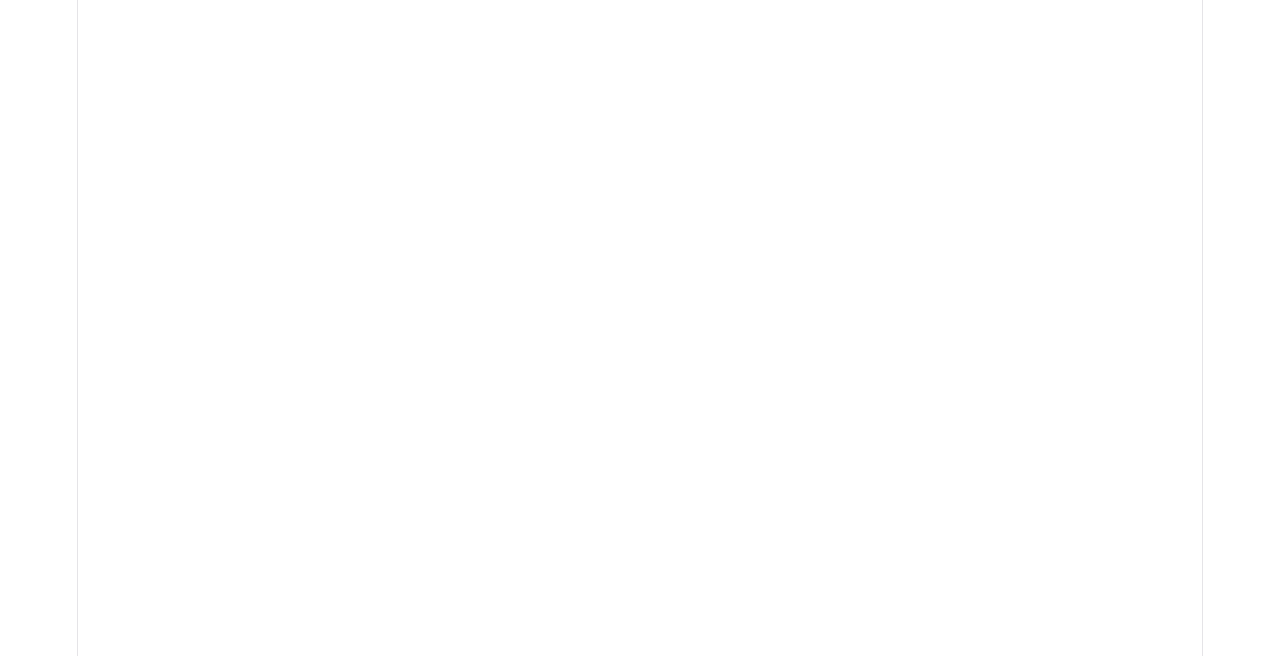
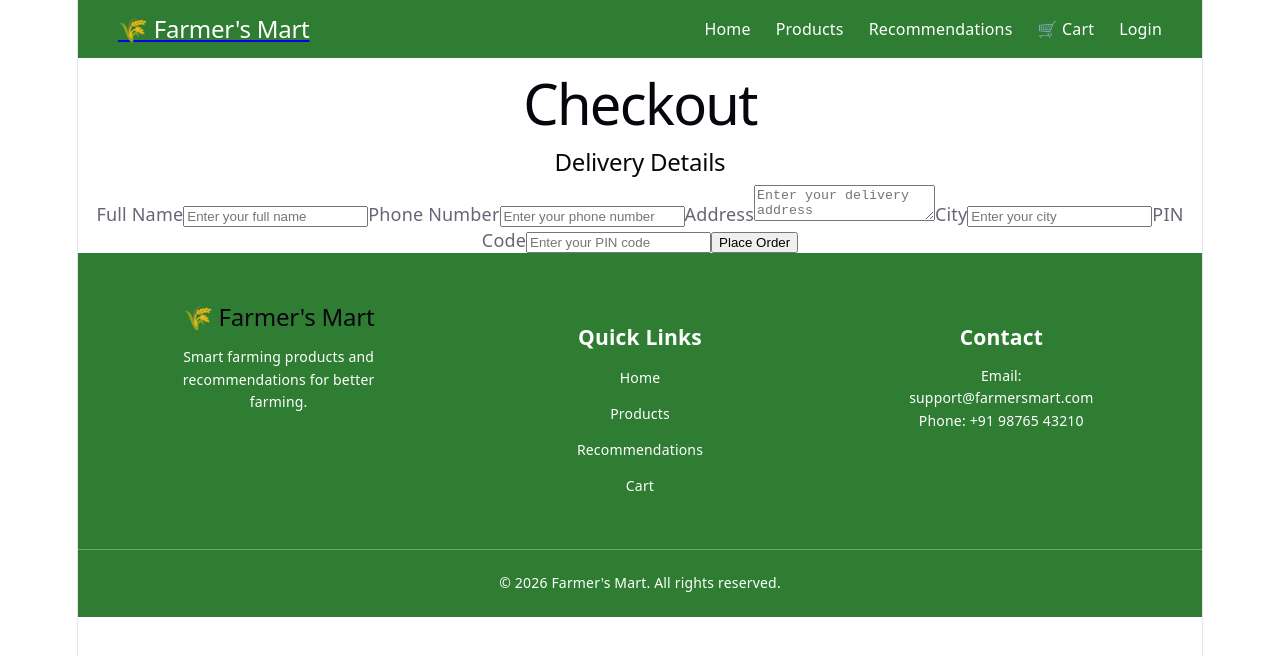
Before and after one commit to Divyansh-00/Farmers-Ecom, a React (Vite) app in the folder client/: page /checkout in a window 1280 px wide. Before the commit this address had no page. Shown: the top 656 px of the page. Built offline with nearby package versions, Linux system fonts and the light colour scheme.

Commit message:
checkout in process

```diff
--- a/client/src/App.jsx
+++ b/client/src/App.jsx
@@ -6,6 +6,7 @@ import Recommendations from "./pages/Recommendations";
 import Cart from "./pages/Cart";
 import Login from "./pages/Login";
 import { CartProvider } from "./context/CartContext";
+import Checkout from "./pages/Checkout";
 
 function App() {
     return (
@@ -20,6 +21,7 @@ function App() {
                     />
                     <Route path="/cart" element={<Cart />} />
                     <Route path="/login" element={<Login />} />
+                    <Route path="/checkout" element={<Checkout />} />
                 </Routes>
             </BrowserRouter>
         </CartProvider>
--- a/client/src/pages/Cart.jsx
+++ b/client/src/pages/Cart.jsx
@@ -1,8 +1,11 @@
 import Navbar from "../components/Navbar";
 import Footer from "../components/Footer";
 import { useCart } from "../context/CartContext";
+import { useNavigate } from "react-router-dom";
 
 function Cart() {
+    const navigate = useNavigate();
+
     const {
         cart,
         removeFromCart,
@@ -68,7 +71,9 @@ function Cart() {
                         <div className="cart-total">
                             <h2>Total: ₹{getCartTotal()}</h2>
 
-                            <button>Proceed to Checkout</button>
+                            <button onClick={() => navigate("/checkout")}>
+                                Proceed to Checkout
+                            </button>
                         </div>
                     </>
                 )}
--- /dev/null
+++ b/client/src/pages/Checkout.jsx
@@ -0,0 +1,58 @@
+import Navbar from "../components/Navbar";
+import Footer from "../components/Footer";
+import { useCart } from "../context/CartContext";
+
+function Checkout() {
+    const { cart, getCartTotal } = useCart();
+
+    return (
+        <div>
+            <Navbar />
+
+            <main className="checkout-page">
+                <h1>Checkout</h1>
+
+                <form className="delivery-form">
+                    <h2>Delivery Details</h2>
+
+                    <label>Full Name</label>
+                    <input
+                        type="text"
+                        placeholder="Enter your full name"
+                    />
+
+                    <label>Phone Number</label>
+                    <input
+                        type="tel"
+                        placeholder="Enter your phone number"
+                    />
+
+                    <label>Address</label>
+                    <textarea
+                        placeholder="Enter your delivery address"
+                    ></textarea>
+
+                    <label>City</label>
+                    <input
+                        type="text"
+                        placeholder="Enter your city"
+                    />
+
+                    <label>PIN Code</label>
+                    <input
+                        type="text"
+                        placeholder="Enter your PIN code"
+                    />
+
+                    <button type="submit">
+                        Place Order
+                    </button>
+                </form>
+            </main>
+
+            <Footer />
+        </div>
+    );
+}
+
+export default Checkout;
```
